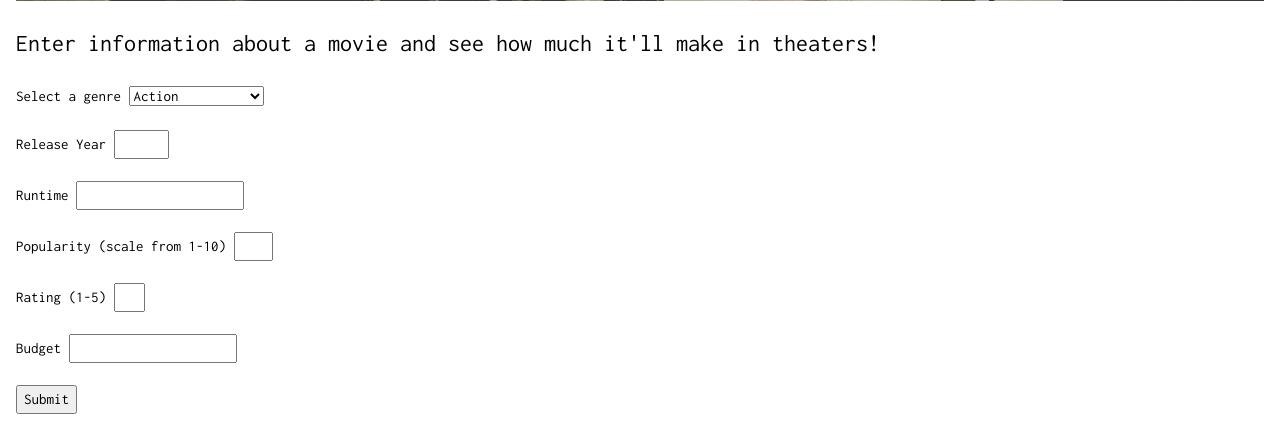
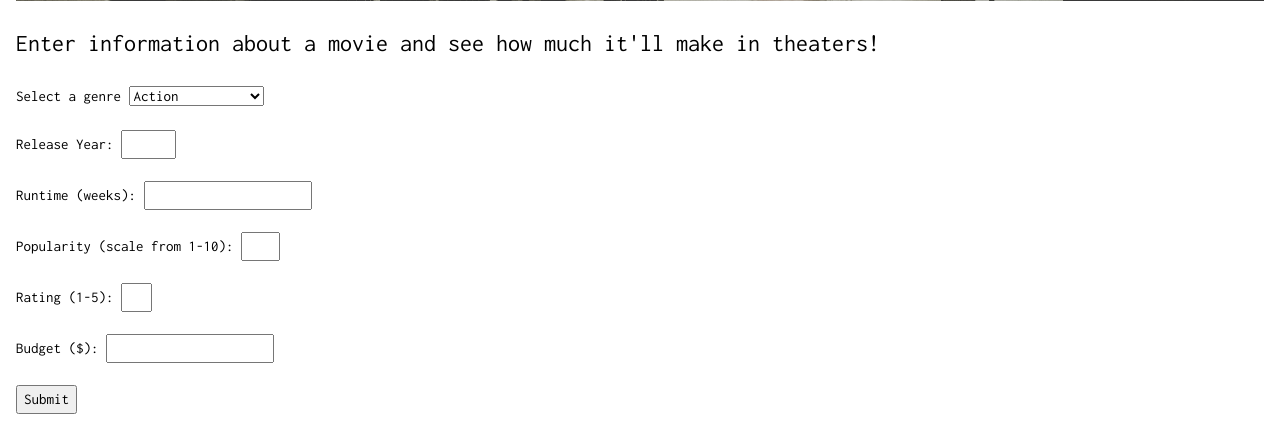
Before and after one commit to veronicahsieh/MSIA-movie-app-flask, a Flask app: page / in a window 1280 px wide. Shown: the part 591-1027 px from the top of the page. Run offline with Flask 2, Linux system fonts and the light colour scheme; parts of the project's set-up code (start-up, migrations or seed data) failed here and were passed over.

Commit message:
additional styling to webpages

```diff
--- a/msiapp/templates/about.html
+++ b/msiapp/templates/about.html
@@ -33,10 +33,10 @@ body, html {
 <div class="w3-top">
   <div class="w3-row w3-padding w3-black">
     <div class="w3-col s3">
-      <a href="../templates/index.html" class="w3-button w3-block w3-black">HOME</a>
+      <a href="{{ url_for('index') }}" class="w3-button w3-block w3-black">HOME</a>
     </div>
     <div class="w3-col s3">
-      <a href="../templates/about.html" class="w3-button w3-block w3-black">ABOUT</a>
+      <a href="{{ url_for('about') }}" class="w3-button w3-block w3-black">ABOUT</a>
     </div>
   </div>
 </div>
--- a/msiapp/templates/index.html
+++ b/msiapp/templates/index.html
@@ -30,10 +30,10 @@ body, html {
 <div class="w3-top">
   <div class="w3-row w3-padding w3-black">
     <div class="w3-col s3">
-      <a href="../templates/index.html" class="w3-button w3-block w3-black">HOME</a>
+      <a href="{{ url_for('index') }}" class="w3-button w3-block w3-black">HOME</a>
     </div>
     <div class="w3-col s3">
-      <a href="../templates/about.html" class="w3-button w3-block w3-black">ABOUT</a>
+      <a href="{{ url_for('about') }}" class="w3-button w3-block w3-black">ABOUT</a>
     </div>
   </div>
 </div>
@@ -80,27 +80,27 @@ body, html {
   <br>
   <br>
 
-  Release Year
+  Release Year:
   <input type = "number" name = "release_year" value = "Release Year" min = "1900" max = "2018" maxlength = "4">
   <br>
   <br>
 
-  Runtime
+  Runtime (weeks):
   <input type = "number" name = "runtime" value = "Runtime" min = "1">
   <br>
   <br>
 
-  Popularity (scale from 1-10)
+  Popularity (scale from 1-10):
   <input type = "number" name = "popularity" value = "Popularity (scale of 1-10)" min = "1" max = "10">
   <br>
   <br>
 
-  Rating (1-5)
+  Rating (1-5):
   <input type = "number" name = "rating" value = "Rating (scale of 1-5)" min = "1" max = "5">
   <br>
   <br>
 
-  Budget
+  Budget ($):
   <input type = "number" name = "budget" value = "Estimated Budget" min = "1">
   <br>
   <br>
```
Also changed, not shown: msiapp/templates/results.html (+3 -22 lines), 1 other file.
